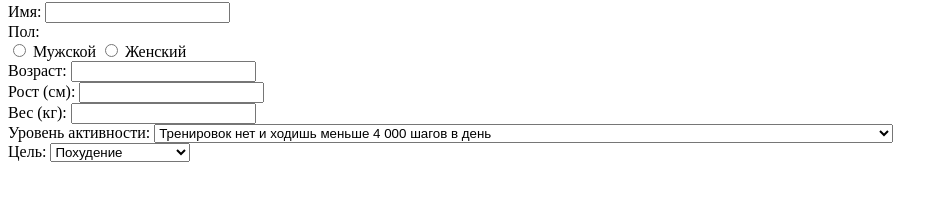
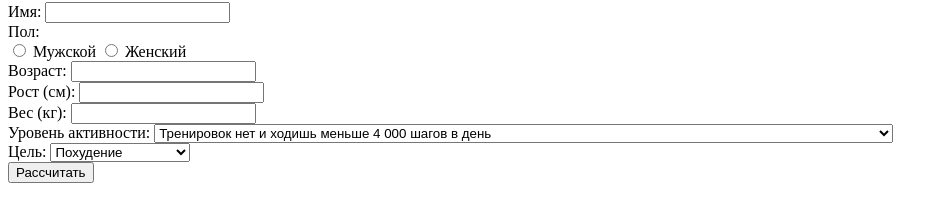
Before and after one commit to Rostowskiy/nutrition-calculator, a plain HTML site: page index.html in a window 1280 px wide. Shown: the part 78-300 px from the top of the page, without its empty margins (0-948 px from the left). Drawn offline with Linux system fonts and the light colour scheme.

Commit message:
Добавил кнопку рассчитать под формами

```diff
--- a/index.html
+++ b/index.html
@@ -55,6 +55,9 @@
                 <option value="gain">Набор массы</option>
             </select>
         </div>
+        <div class="resultButton">
+            <button tyoe="submit" class="submit-btn">Рассчитать</button>
+        </div>
     </form>
 </div>
 </body>
```
